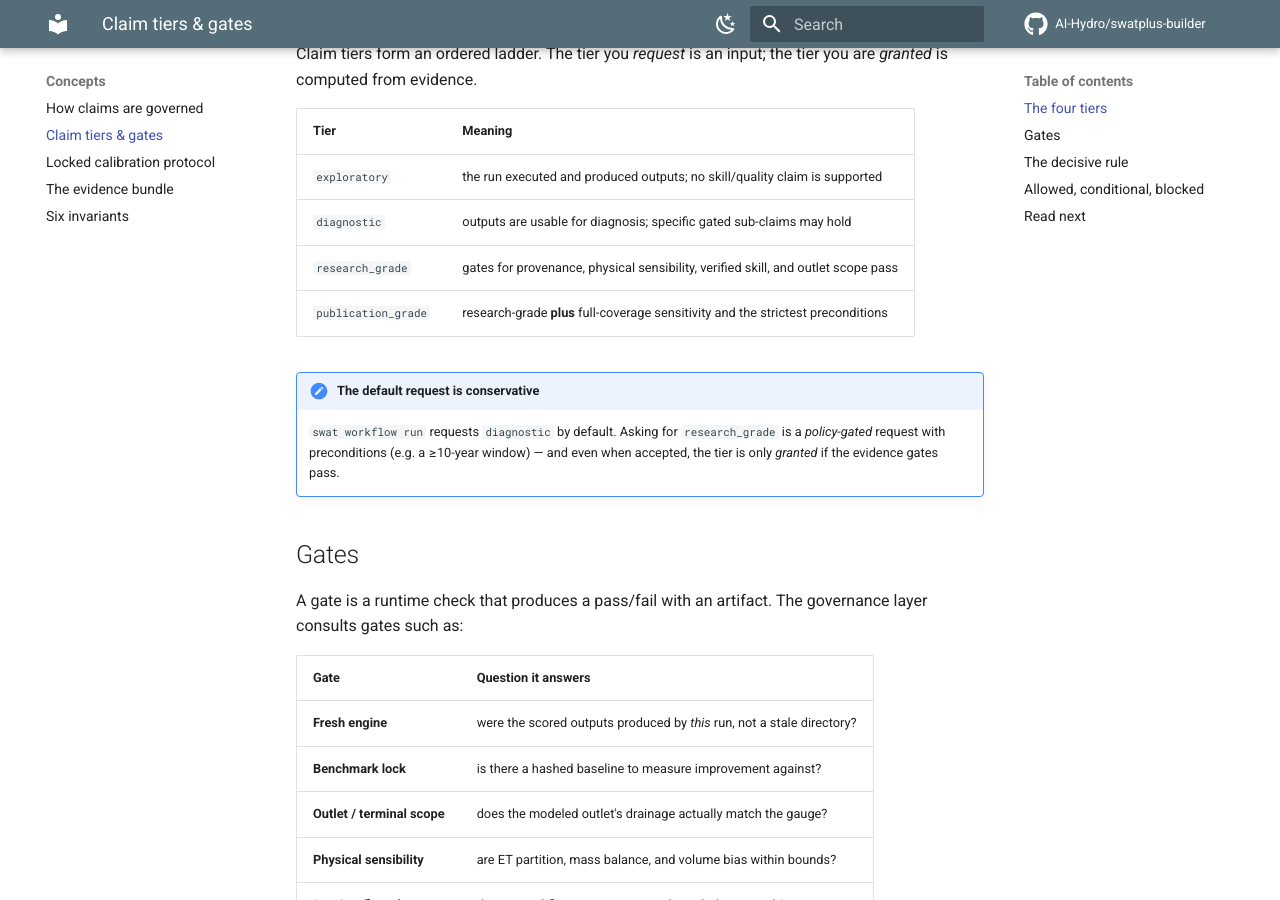
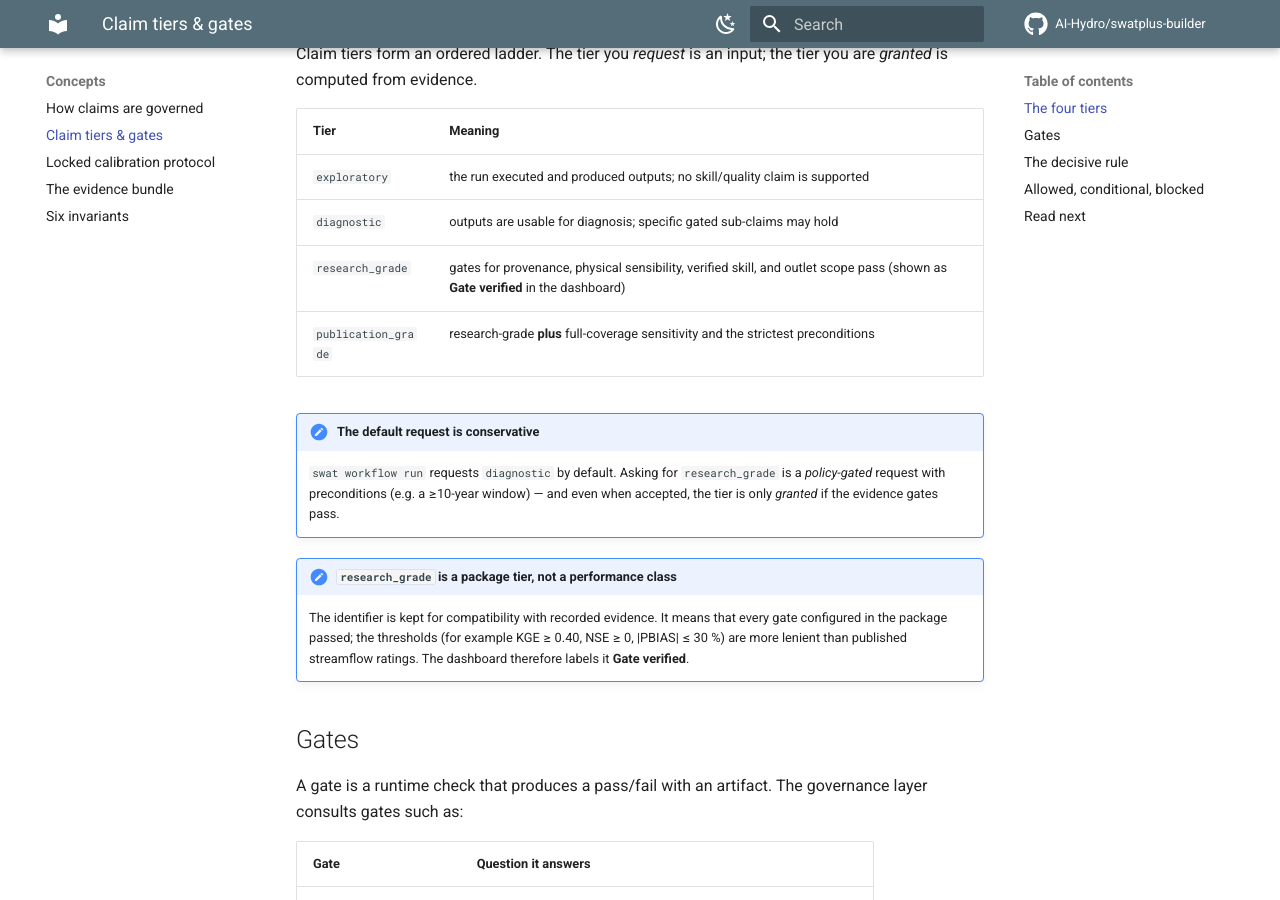
Before and after one commit to AI-Hydro/swatplus-builder, an MkDocs documentation site: the page built from docs_site/concepts/claim-governance.md, in a window 1280 px wide and 900 px high, scrolled down 380 px. Built offline with MkDocs 1.6.1 and Material for MkDocs 9.7.7, drawn with Linux system fonts in a browser that asks for light colours; comment, search, counter and statistics services are not loaded.

Commit message:
Label the research_grade tier 'Gate verified' in the dashboard and docs
The identifier stays for compatibility with recorded and archived evidence.

Co-Authored-By: Claude Code <noreply@anthropic.com>

```diff
--- a/docs_site/concepts/claim-governance.md
+++ b/docs_site/concepts/claim-governance.md
@@ -15,7 +15,7 @@ tier you are *granted* is computed from evidence.
 |---|---|
 | `exploratory` | the run executed and produced outputs; no skill/quality claim is supported |
 | `diagnostic` | outputs are usable for diagnosis; specific gated sub-claims may hold |
-| `research_grade` | gates for provenance, physical sensibility, verified skill, and outlet scope pass |
+| `research_grade` | gates for provenance, physical sensibility, verified skill, and outlet scope pass (shown as **Gate verified** in the dashboard) |
 | `publication_grade` | research-grade **plus** full-coverage sensitivity and the strictest preconditions |
 
 !!! note "The default request is conservative"
@@ -23,6 +23,12 @@ tier you are *granted* is computed from evidence.
     `research_grade` is a *policy-gated* request with preconditions (e.g. a
     ≥10-year window) — and even when accepted, the tier is only *granted* if
     the evidence gates pass.
+
+!!! note "`research_grade` is a package tier, not a performance class"
+    The identifier is kept for compatibility with recorded evidence. It means
+    that every gate configured in the package passed; the thresholds (for
+    example KGE ≥ 0.40, NSE ≥ 0, |PBIAS| ≤ 30 %) are more lenient than published
+    streamflow ratings. The dashboard therefore labels it **Gate verified**.
 
 ## Gates
 
```
Also changed, not shown: CHANGELOG.md (+10 -0 lines), 1 other file.
